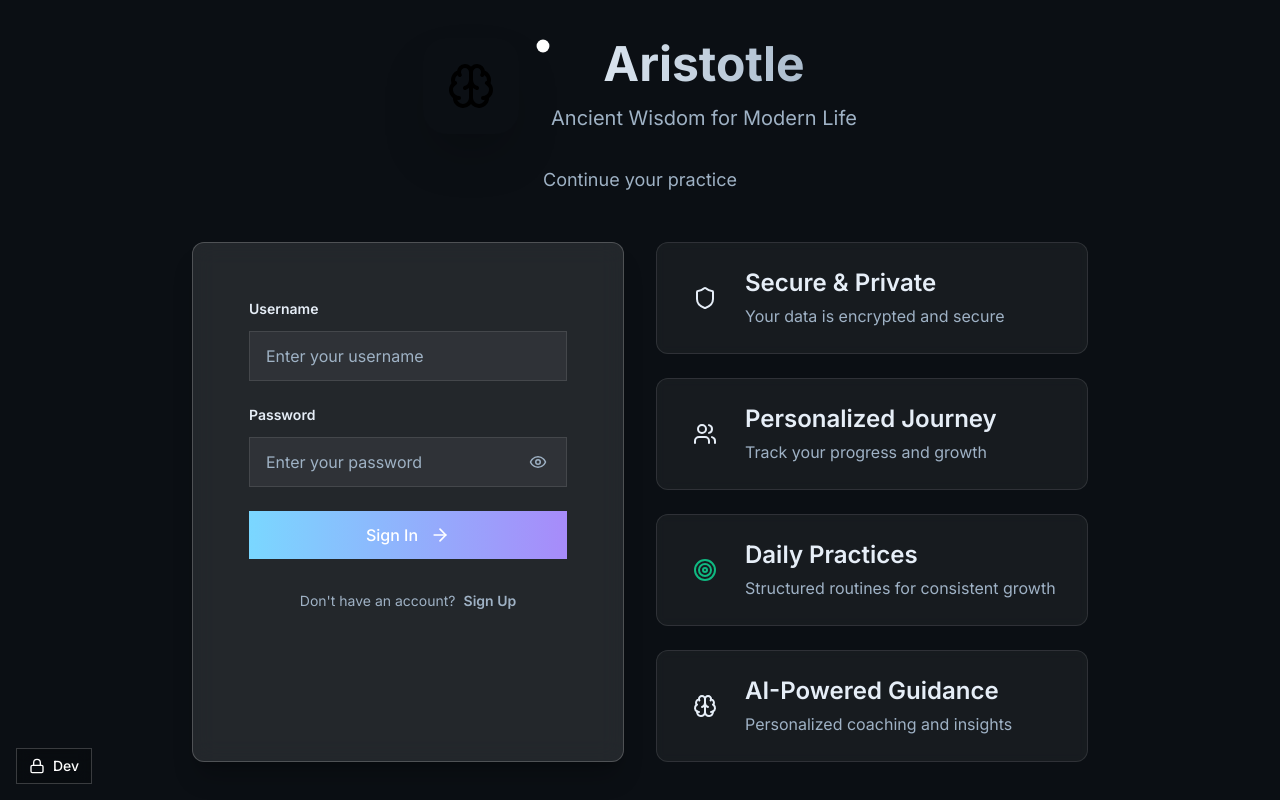
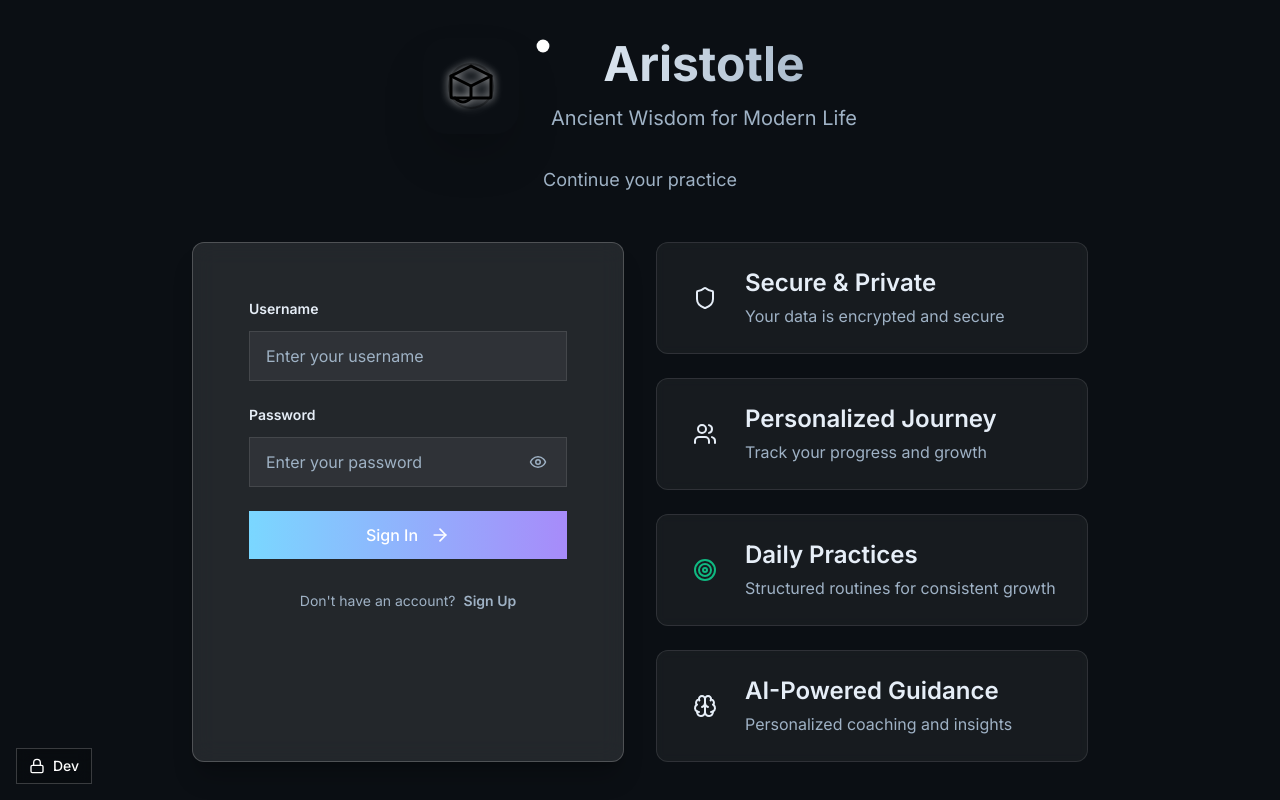
Before and after one commit to WELCOMETOTHETRIBE/aristotle, a Next.js app: page /auth in a window 1280 px wide. Built offline with nearby package versions, Linux system fonts and the light colour scheme; no server answers.

Commit message:
Add graduation cap icon: Replace Brain icon with custom graduation cap in navigation and auth page

```diff
--- a/app/auth/page.tsx
+++ b/app/auth/page.tsx
@@ -4,6 +4,7 @@ import { useState, useEffect } from 'react';
 import { useRouter } from 'next/navigation';
 import { motion, AnimatePresence } from 'framer-motion';
 import { Eye, EyeOff, Sparkles, Shield, Users, ArrowRight, CheckCircle, AlertCircle, Loader2, Brain, Target, TrendingUp, BookOpen, Zap } from 'lucide-react';
+import GraduationCapIcon from '@/components/GraduationCapIcon';
 import { useAuth } from '@/lib/auth-context';
 import PageLayout from '@/components/PageLayout';
 import AuroraBackground from '@/components/AuroraBackground';
@@ -150,7 +151,7 @@ export default function AuthPage() {
             >
               <div className="relative">
                 <div className="w-24 h-24 bg-gradient-to-r from-accent to-accent-2 rounded-3xl flex items-center justify-center mr-8 shadow-2xl">
-                  <Brain className="w-12 h-12 text-black" />
+                  <GraduationCapIcon size={48} className="text-black" />
                 </div>
                 <motion.div
                   className="absolute -top-2 -right-2 w-8 h-8 bg-success rounded-full flex items-center justify-center"
--- /dev/null
+++ b/components/GraduationCapIcon.tsx
@@ -0,0 +1,65 @@
+import React from 'react';
+
+interface GraduationCapIconProps {
+  className?: string;
+  size?: number;
+}
+
+export default function GraduationCapIcon({ className = '', size = 24 }: GraduationCapIconProps) {
+  return (
+    <svg
+      width={size}
+      height={size}
+      viewBox="0 0 24 24"
+      fill="none"
+      className={className}
+      style={{
+        filter: 'drop-shadow(0 0 4px rgba(255, 255, 255, 0.8))',
+      }}
+    >
+      {/* Graduation Cap */}
+      <path
+        d="M12 2L2 7L12 12L22 7L12 2Z"
+        stroke="currentColor"
+        strokeWidth="1.5"
+        strokeLinecap="round"
+        strokeLinejoin="round"
+        fill="none"
+      />
+      {/* Cap Base */}
+      <path
+        d="M2 7V17C2 17.5523 2.44772 18 3 18H21C21.5523 18 22 17.5523 22 17V7"
+        stroke="currentColor"
+        strokeWidth="1.5"
+        strokeLinecap="round"
+        strokeLinejoin="round"
+        fill="none"
+      />
+      {/* Tassel */}
+      <path
+        d="M12 12V18"
+        stroke="currentColor"
+        strokeWidth="1.5"
+        strokeLinecap="round"
+        strokeLinejoin="round"
+      />
+      <path
+        d="M12 18C12 18 10 20 8 20C6 20 4 18 4 18"
+        stroke="currentColor"
+        strokeWidth="1.5"
+        strokeLinecap="round"
+        strokeLinejoin="round"
+      />
+      {/* Circle outline */}
+      <circle
+        cx="12"
+        cy="12"
+        r="11"
+        stroke="currentColor"
+        strokeWidth="1"
+        fill="none"
+        opacity="0.3"
+      />
+    </svg>
+  );
+}
--- a/components/VirtueNavigation.tsx
+++ b/components/VirtueNavigation.tsx
@@ -2,6 +2,7 @@
 import Link from "next/link";
 import { usePathname } from "next/navigation";
 import { Brain, Shield, Scale, Leaf, Search, Settings, User, Home, Bell, LogOut, Target, TrendingUp } from "lucide-react";
+import GraduationCapIcon from "./GraduationCapIcon";
 import { motion } from "framer-motion";
 import { useState, useEffect, useRef } from "react";
 import FrameworksDropdown from "./FrameworksDropdown";
@@ -103,7 +104,7 @@ export function VirtueNavigation() {
             {/* Logo */}
             <Link href="/" className="flex items-center gap-1.5 interactive">
               <div className="w-5 h-5 bg-gradient-to-r from-accent to-accent-2 rounded-md flex items-center justify-center shadow-lg">
-                <Brain size={10} className="text-black" />
+                <GraduationCapIcon size={10} className="text-black" />
               </div>
               <span className="font-semibold text-white text-xs">Academy</span>
             </Link>
```
